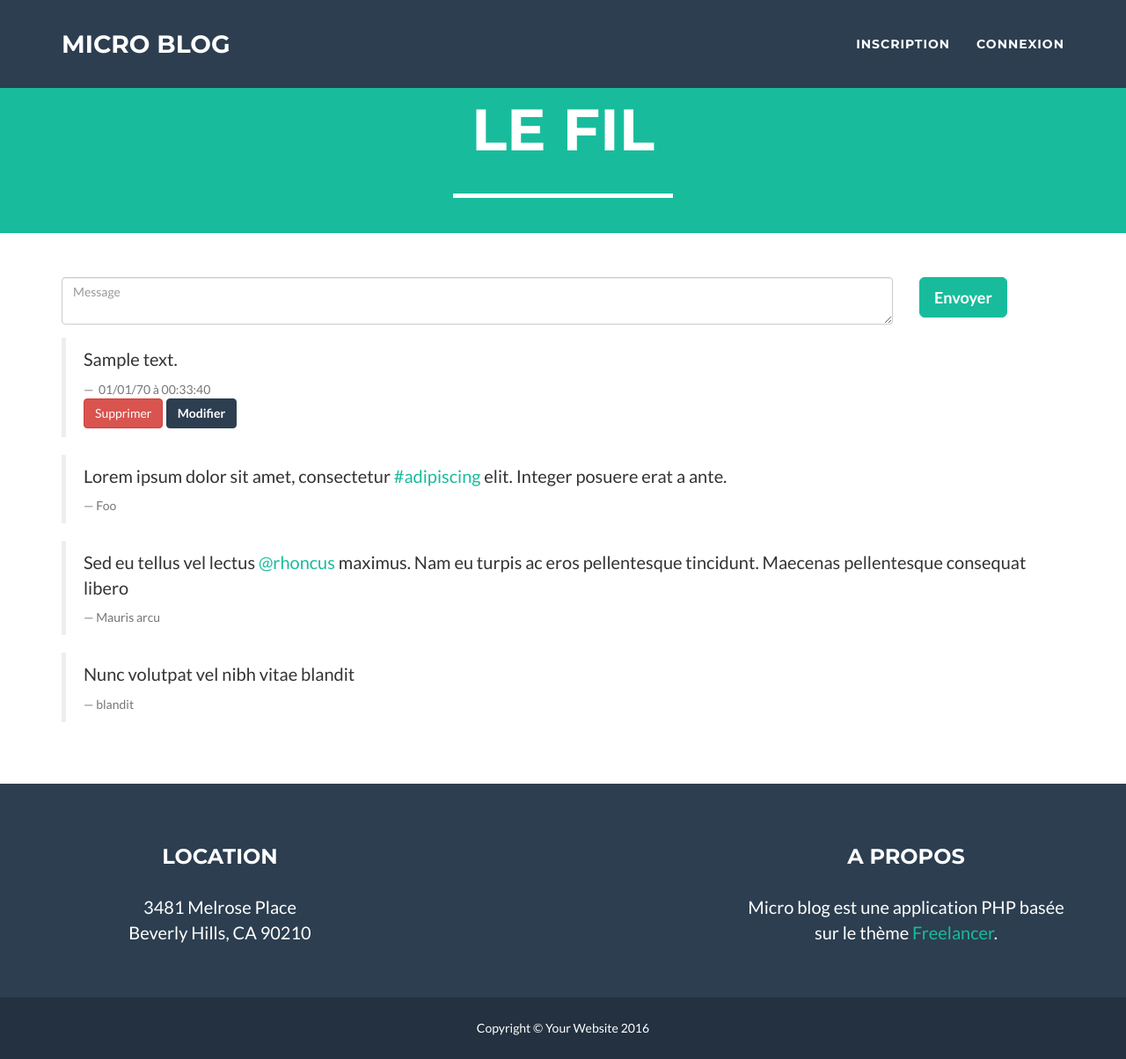
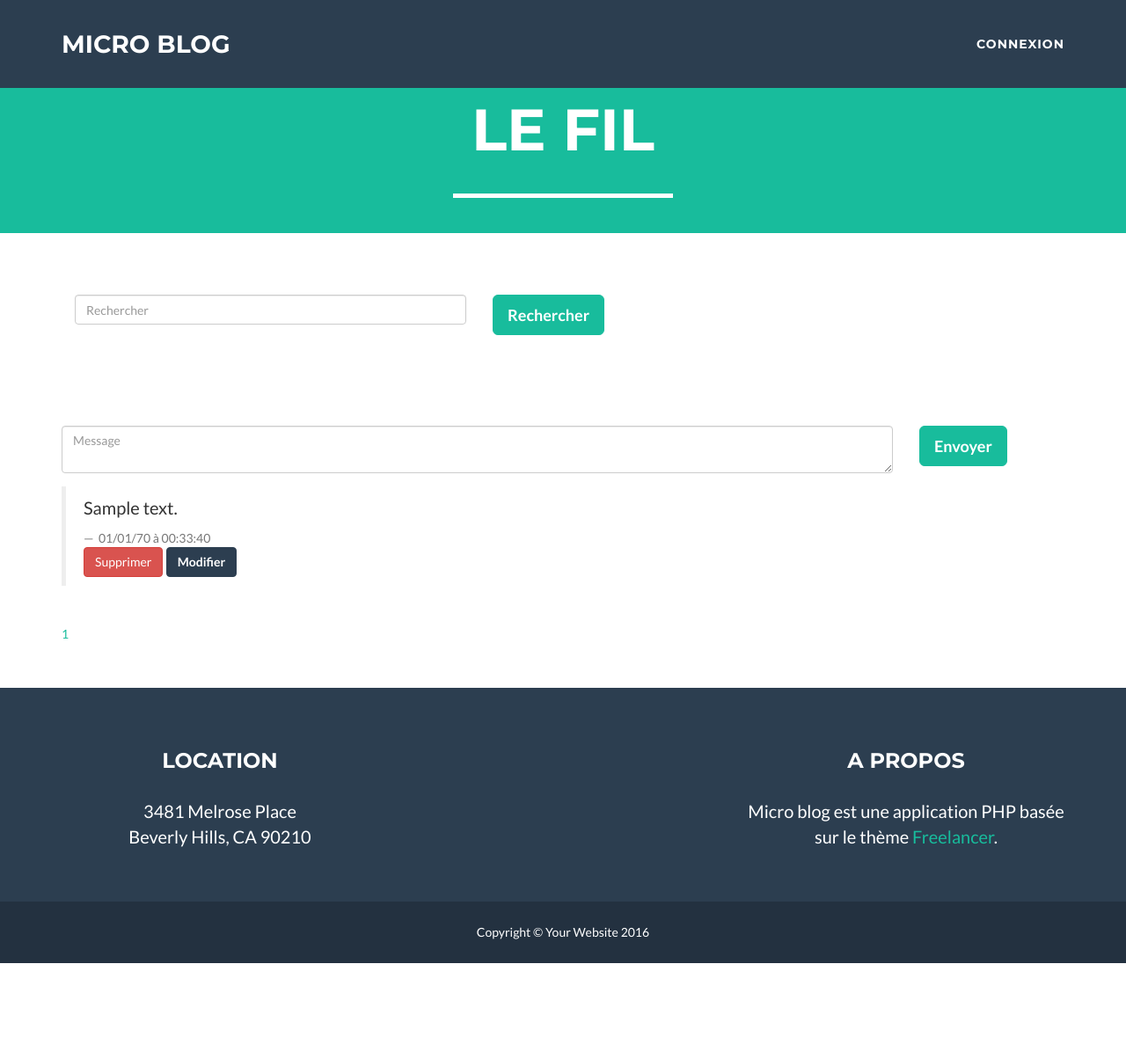
Before and after one commit to Acticide/micro_blog, a PHP site: page /index.php in a window 1280 px wide. Shown: the whole page at 88% size. After the commit the page ends 1095 px from the top, so only its background shows below. Run offline with PHP 8.4, Linux system fonts and the light colour scheme; tables that the repository leaves empty or names only in its code hold one stand-in row (values such as "Sample post"); some libraries are stand-ins or nearby versions.

Commit message:
Pagination

```diff
--- a/includes/haut.inc.php
+++ b/includes/haut.inc.php
@@ -49,13 +49,6 @@
                     <li class="hidden">
                         <a href="#page-top"></a>
                     </li>
-					<li class="page-scroll">
-						<?php
-							if(!isset($_SESSION['id'])){
-								echo "<a href='inscription.php'>Inscription</a>";
-							}
-						?>
-					</li>
                     <li class="page-scroll">
 						<?php
 							if(isset($_SESSION['id'])){
--- a/index.php
+++ b/index.php
@@ -18,6 +18,24 @@
         </div>
     </header>
 
+	</br>
+
+	<section>
+		<div class="container">
+
+			<form method="POST" action="recherche.php">
+				<div class="col-sm-5">
+					<div class="form-group">
+					  <input type="input" name="requete" class="form-control" placeholder ="Rechercher" >
+					</div>
+				</div>
+			<div class="col-sm-2">
+				<button type="submit" class="btn btn-success btn-lg">Rechercher</button>
+			</div>
+			</form>
+		</div>
+	</section>
+
     <!-- About Section -->
     <section>
         <div class="container">
@@ -36,9 +54,13 @@
             </div>
 
 	<?php
-		$sql="SELECT * FROM messages ORDER BY date DESC";
+		$limit = 5;  //Limite de commentaire par page
+		if (isset($_GET["page"])) { $page  = $_GET["page"]; } else { $page=1; };  //Si page existante
+		$debut = ($page-1) * $limit;
+
+		$sql="SELECT * FROM messages ORDER BY date DESC LIMIT $debut, $limit";
 		$stmt=$pdo->query($sql);
-		while($data=$stmt->fetch()){
+		while($data=$stmt->fetch()){ //Affichage des messages
 	?>
 		<blockquote>
 		<p>
@@ -50,24 +72,24 @@
 		<a href="message.php?a=sup&id=<?=$data['id']?>" class="btn btn-danger">Supprimer</a>
 		<a href="index.php?b=mod&id=<?=$data['id']?>" class="btn btn-primary">Modifier</a>
 		</blockquote>
-	<?php } ?>
+	<?php
+	}
+		$sql = "SELECT COUNT(id) FROM messages";
+		$stmt= $pdo->query($sql);
+		$row = $stmt->fetch();
+		$total_lignes = $row[0];
+		$total_pages = ceil($total_lignes / $limit);  //Calcul le nombre de pages
+		$page = "<div class='pagination'>";
+		for ($i=1; $i<=$total_pages; $i++) //Pagination index
+		{
+				  echo ' <a href="index.php?page='.$i.'">'.$i.'</a> ';
+		}
+		echo $page . "</div>";
+	?>
 
             <div class="row">
                 <div class="col-md-12">
-                    <blockquote>
-                      <p>Lorem ipsum dolor sit amet, consectetur <a href="#">#adipiscing</a> elit. Integer posuere erat a ante.</p>
-                      <footer>Foo</footer>
-                    </blockquote>
 
-                    <blockquote>
-                      <p>Sed eu tellus vel lectus <a href="#">@rhoncus</a> maximus. Nam eu turpis ac eros pellentesque tincidunt. Maecenas pellentesque consequat libero</p>
-                      <footer>Mauris arcu</footer>
-                    </blockquote>
-
-                    <blockquote>
-                      <p>Nunc volutpat vel nibh vitae blandit</p>
-                      <footer>blandit</footer>
-                    </blockquote>
                 </div>
             </div>
         </div>
```
